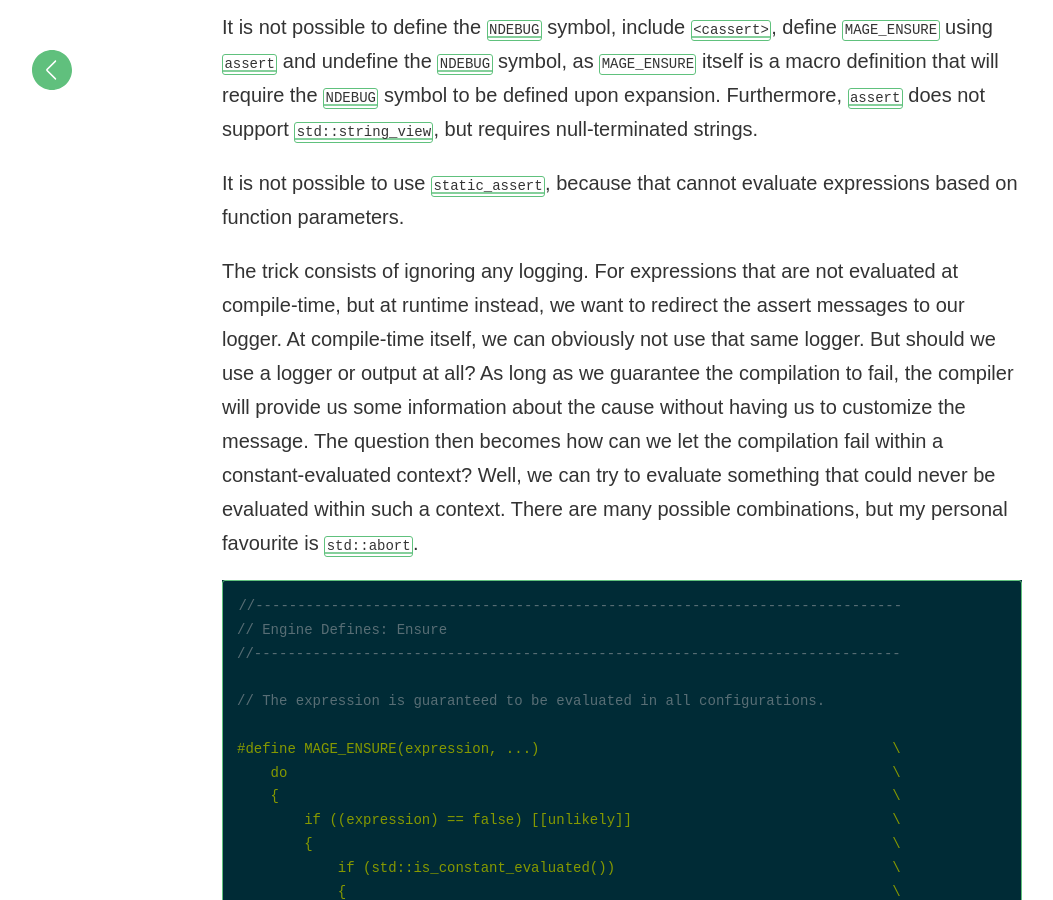
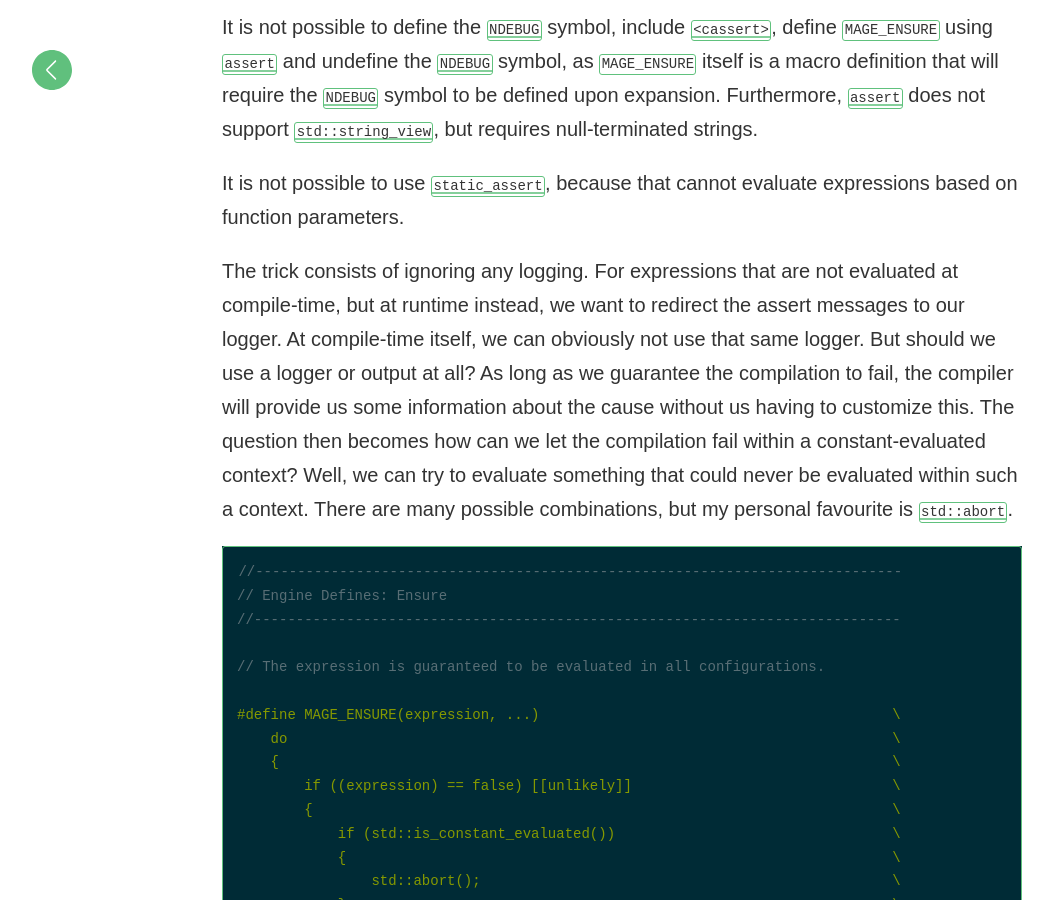
Before and after one commit to matt77hias/Blog, a Jekyll site: the page built from _posts/2020-08-25-mage-asserts.md, in a window 1280 px wide and 900 px high, scrolled down 3580 px. Shown: the whole window, without its empty margins (18-1071 px from the left). Built offline with Jekyll 4.4.1, drawn with Linux system fonts in a browser that asks for light colours; comment, search, counter and statistics services are not loaded.

Commit message:
Update 2020-08-25-mage-asserts.md

````diff
--- a/_posts/2020-08-25-mage-asserts.md
+++ b/_posts/2020-08-25-mage-asserts.md
@@ -125,7 +125,7 @@ It is not possible to define the [`NDEBUG`](https://en.cppreference.com/w/c/erro
 
 It is not possible to use [`static_assert`](https://en.cppreference.com/w/cpp/language/static_assert), because that cannot evaluate expressions based on function parameters.
 
-The trick consists of ignoring any logging. For expressions that are not evaluated at compile-time, but at runtime instead, we want to redirect the assert messages to our logger. At compile-time itself, we can obviously not use that same logger. But should we use a logger or output at all? As long as we guarantee the compilation to fail, the compiler will provide us some information about the cause without having us to customize the message. The question then becomes how can we let the compilation fail within a constant-evaluated context? Well, we can try to evaluate something that could never be evaluated within such a context. There are many possible combinations, but my personal favourite is [`std::abort`](https://en.cppreference.com/w/cpp/utility/program/abort).
+The trick consists of ignoring any logging. For expressions that are not evaluated at compile-time, but at runtime instead, we want to redirect the assert messages to our logger. At compile-time itself, we can obviously not use that same logger. But should we use a logger or output at all? As long as we guarantee the compilation to fail, the compiler will provide us some information about the cause without us having to customize this. The question then becomes how can we let the compilation fail within a constant-evaluated context? Well, we can try to evaluate something that could never be evaluated within such a context. There are many possible combinations, but my personal favourite is [`std::abort`](https://en.cppreference.com/w/cpp/utility/program/abort).
 
 ```c++
 //-----------------------------------------------------------------------------
````
